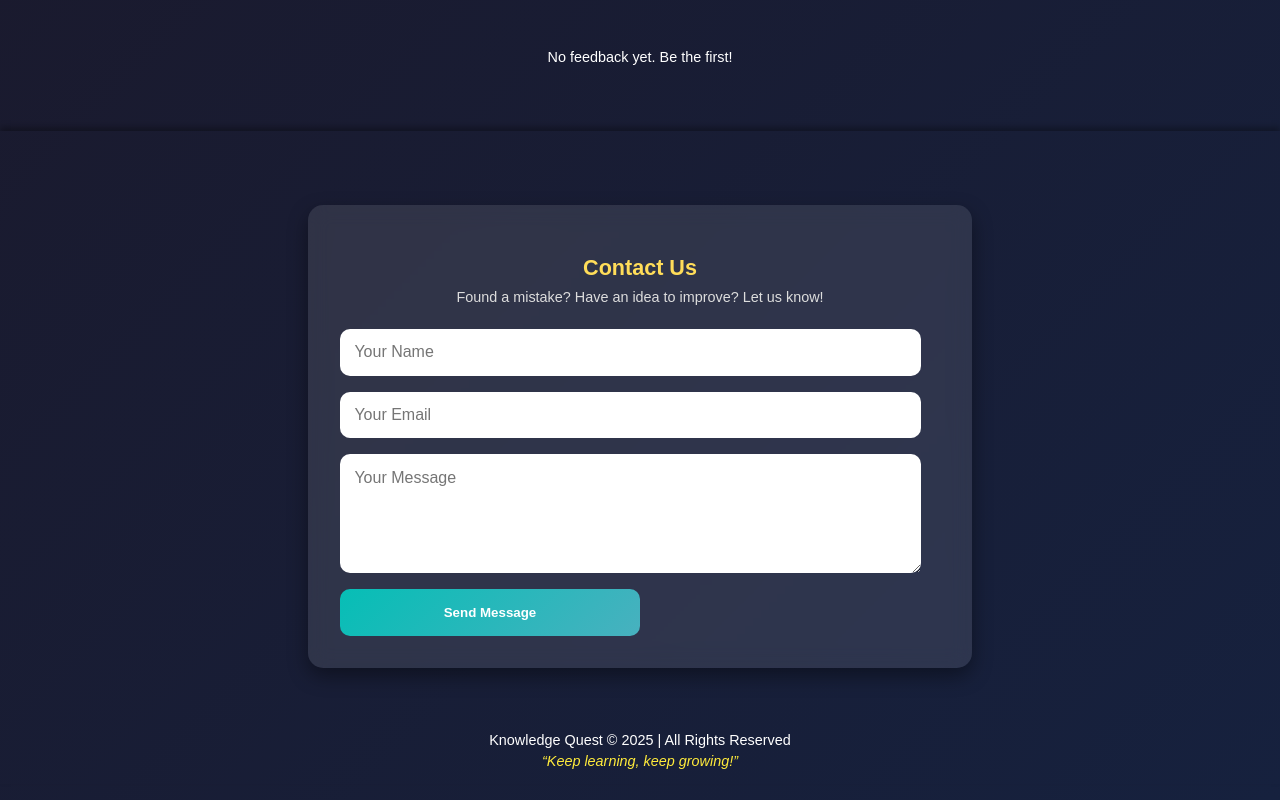
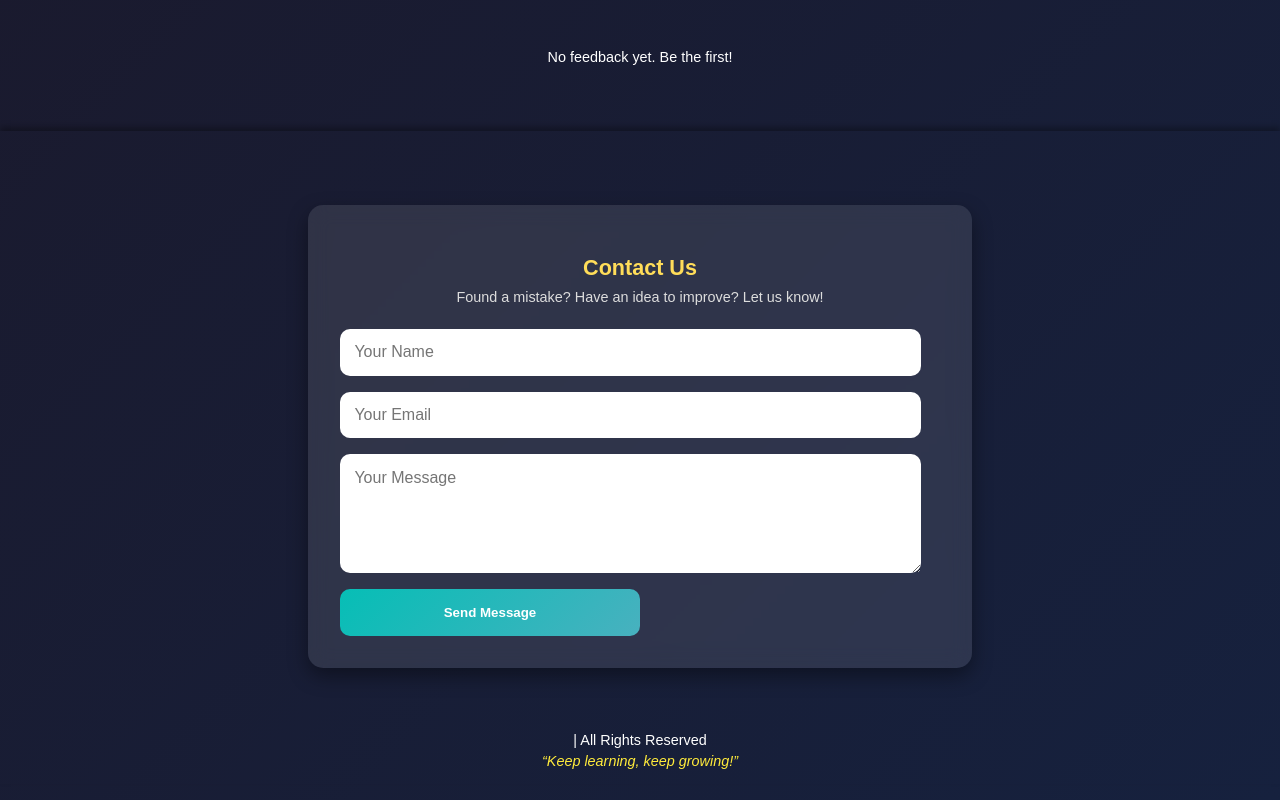
Before and after one commit to Ravinder1922/FWD-Quiz-application, a plain HTML site: page index.html in a window 1280 px wide. Shown: the part 706-1506 px from the top of the page. Drawn offline with Linux system fonts and the light colour scheme.

Commit message:
commit changes

```diff
--- a/index.html
+++ b/index.html
@@ -102,7 +102,7 @@
 
         <div id="contact-response" class="contact-response"></div>
       </section>
-      <p>Knowledge Quest © 2025 | All Rights Reserved</p>
+      <p>| All Rights Reserved</p>
       <p class="footer-motto">“Keep learning, keep growing!”</p>
 
     </div>
```
